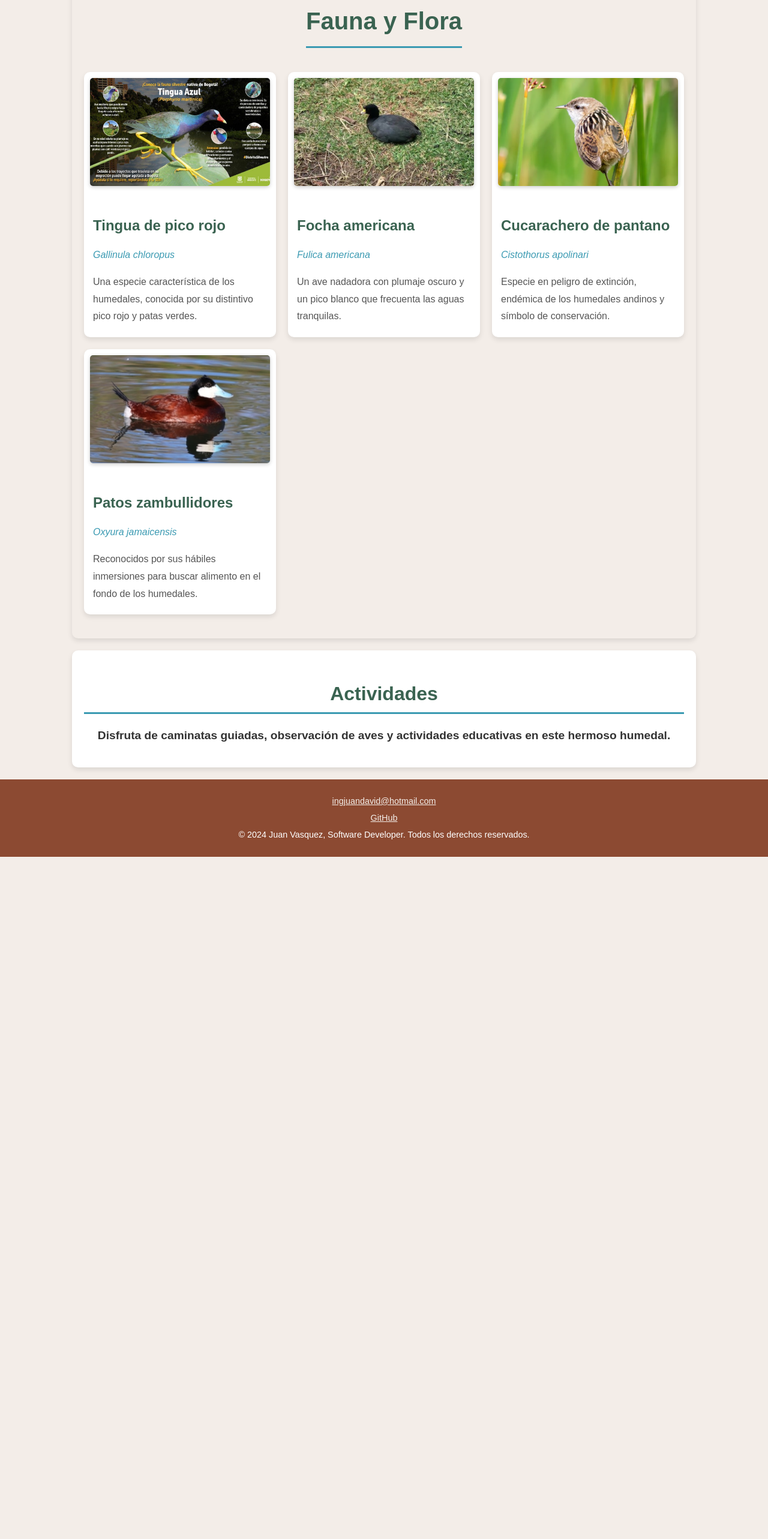
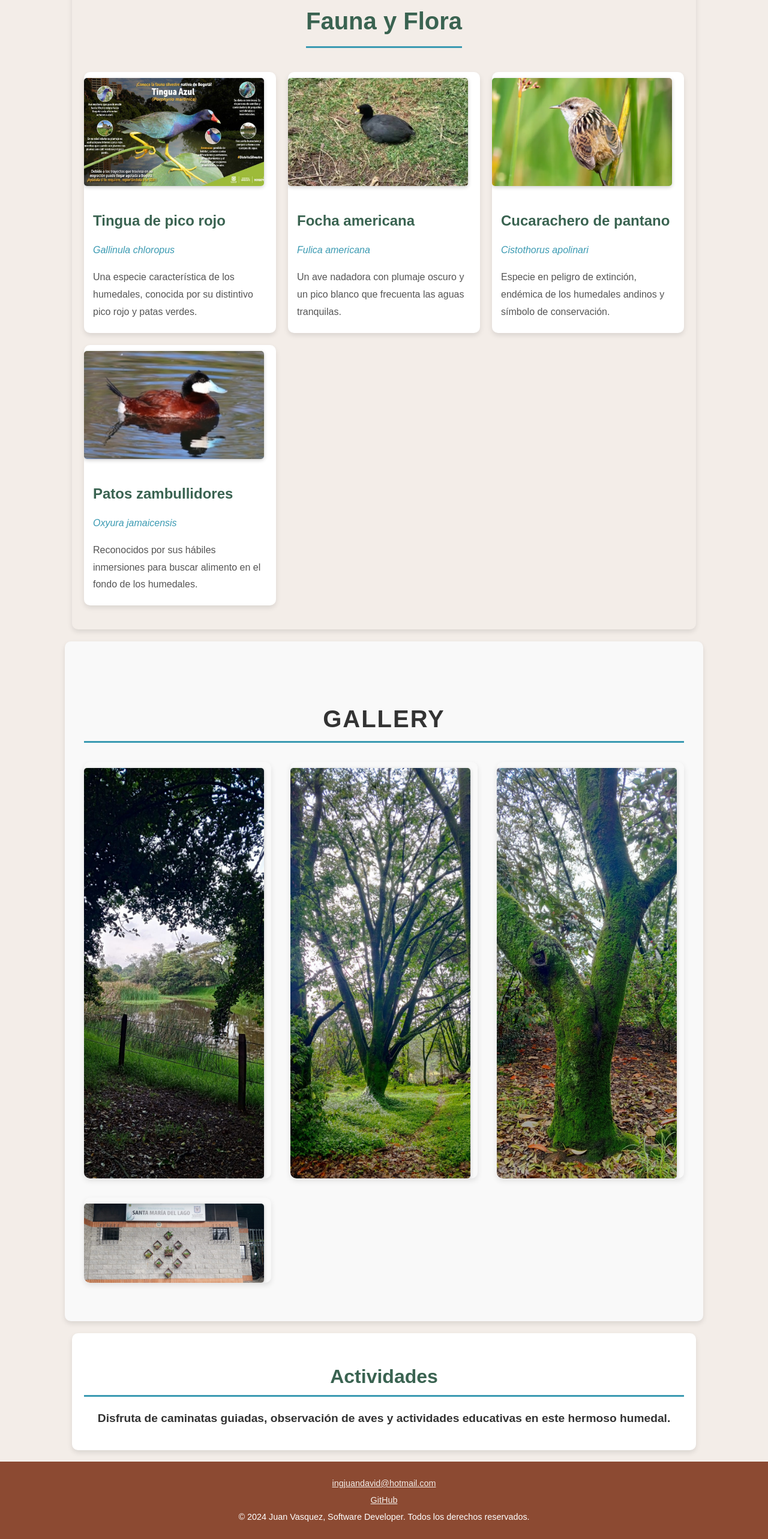
Before and after one commit to JuanDavidVasquez/humedal-santamaria-del-lago, a plain HTML site: page index.html in a window 1280 px wide. Shown: the part 1774-4339 px from the top of the page at 60% size. Before the commit the page ends 3202 px from the top, so only its background shows below. Drawn offline with Linux system fonts and the light colour scheme.

Commit message:
gallery
gallery

```diff
--- a/assets/styles.css
+++ b/assets/styles.css
@@ -378,3 +378,74 @@ nav ul {
     text-decoration: none;
     cursor: pointer;
 }
+
+/* General styles */
+#gallery {
+    padding: 4rem 2rem;
+    background-color: #f9f9f9;
+    text-align: center;
+  }
+
+  #gallery h2 {
+    font-size: 2.5rem;
+    color: #333;
+    margin-bottom: 2rem;
+    text-transform: uppercase;
+    letter-spacing: 2px;
+    font-family: 'Arial', sans-serif;
+  }
+
+  /* Gallery container */
+  .gallery-container {
+    display: grid;
+    grid-template-columns: repeat(auto-fit, minmax(250px, 1fr));
+    gap: 2rem;
+    max-width: 1200px;
+    margin: 0 auto;
+  }
+
+  /* Gallery card */
+  .gallery-card {
+    position: relative;
+    overflow: hidden;
+    border-radius: 10px;
+    box-shadow: 0 4px 10px rgba(0, 0, 0, 0.1);
+    transition: transform 0.3s ease, box-shadow 0.3s ease;
+  }
+
+  .gallery-card:hover {
+    transform: scale(1.05);
+    box-shadow: 0 8px 20px rgba(0, 0, 0, 0.2);
+  }
+
+  /* Gallery image */
+  .fauna-img {
+    width: 100%;
+    height: auto;
+    display: block;
+    transition: transform 0.3s ease;
+  }
+
+  .gallery-card:hover .fauna-img {
+    transform: scale(1.1);
+  }
+
+  /* Optional: add a hover effect for text */
+  .gallery-card::after {
+    content: attr(alt); /* Use the alt text for captions */
+    position: absolute;
+    bottom: 0;
+    left: 0;
+    width: 100%;
+    background: rgba(0, 0, 0, 0.7);
+    color: #fff;
+    font-size: 1rem;
+    padding: 0.5rem;
+    text-align: center;
+    opacity: 0;
+    transition: opacity 0.3s ease;
+  }
+
+  .gallery-card:hover::after {
+    opacity: 1;
+  }
--- a/index.html
+++ b/index.html
@@ -1,20 +1,28 @@
 <!DOCTYPE html>
 <html lang="es">
-
   <head>
-    <meta charset="UTF-8">
-    <meta name="viewport" content="width=device-width, initial-scale=1.0">
-    <meta name="description"
-        content="Explora el Humedal Santa María del Lago, un espacio natural en Bogotá que alberga una rica biodiversidad y ofrece actividades ecológicas para toda la familia.">
-    <meta name="keywords"
-        content="Humedal Santa María del Lago, Bogotá, biodiversidad, aves migratorias, flora nativa, turismo ecológico, Engativá">
-    <meta name="author" content="Juan David Vásquez">
-    <meta property="og:title" content="Humedal Santa María del Lago - Bogotá, Colombia">
-    <meta property="og:description"
-        content="Descubre la biodiversidad y las maravillas del Humedal Santa María del Lago en Bogotá.">
-    <meta property="og:image" content="imagen_humedal.jpg">
-    <meta name="twitter:card" content="summary_large_image">
-    <link rel="stylesheet" href="./assets/styles.css">
+    <meta charset="UTF-8" />
+    <meta name="viewport" content="width=device-width, initial-scale=1.0" />
+    <meta
+      name="description"
+      content="Explora el Humedal Santa María del Lago, un espacio natural en Bogotá que alberga una rica biodiversidad y ofrece actividades ecológicas para toda la familia."
+    />
+    <meta
+      name="keywords"
+      content="Humedal Santa María del Lago, Bogotá, biodiversidad, aves migratorias, flora nativa, turismo ecológico, Engativá"
+    />
+    <meta name="author" content="Juan David Vásquez" />
+    <meta
+      property="og:title"
+      content="Humedal Santa María del Lago - Bogotá, Colombia"
+    />
+    <meta
+      property="og:description"
+      content="Descubre la biodiversidad y las maravillas del Humedal Santa María del Lago en Bogotá."
+    />
+    <meta property="og:image" content="imagen_humedal.jpg" />
+    <meta name="twitter:card" content="summary_large_image" />
+    <link rel="stylesheet" href="./assets/styles.css" />
     <title>Humedal Santa María del Lago - Bogotá</title>
   </head>
 
@@ -34,85 +42,169 @@
       <p>Un espacio natural en el corazón de Bogotá</p>
     </header>
 
-
-
     <main>
       <section id="inicio">
-            <img src="./assets/img/panoramica.jpg" alt="Vista panorámica del Humedal Santa María del Lago" class="hero-image">
-            <p>El Humedal Santa María del Lago es un ecosistema vital para la biodiversidad de Bogotá. Descubre su
-                historia, sus especies y actividades para toda la familia.</p>
+        <img
+          src="./assets/img/panoramica.jpg"
+          alt="Vista panorámica del Humedal Santa María del Lago"
+          class="hero-image"
+        />
+        <p>
+          El Humedal Santa María del Lago es un ecosistema vital para la
+          biodiversidad de Bogotá. Descubre su historia, sus especies y
+          actividades para toda la familia.
+        </p>
       </section>
       <section id="sobre-humedal">
         <h2>Sobre el Humedal</h2>
-            <p>Ubicado en la localidad de Engativá, el Humedal Santa María del Lago es uno de los 15 humedales de Bogotá
-                y un refugio esencial para aves migratorias y fauna local. Con más de 10 hectáreas, este espacio combina
-                conservación y recreación.</p>
+        <p>
+          Ubicado en la localidad de Engativá, el Humedal Santa María del Lago
+          es uno de los 15 humedales de Bogotá y un refugio esencial para aves
+          migratorias y fauna local. Con más de 10 hectáreas, este espacio
+          combina conservación y recreación.
+        </p>
       </section>
       <section id="map">
         <h2>Ubicación</h2>
         <iframe
           src="https://www.google.com/maps/embed?pb=!1m18!1m12!1m3!1d4934.298935327705!2d-74.0952428241558!3d4.69441034171028!2m3!1f0!2f0!3f0!3m2!1i1024!2i768!4f13.1!3m3!1m2!1s0x8e3f9b3a1ca52f07%3A0x8ef5c9b1ec99c6ff!2sHumedal%20Santa%20Mar%C3%ADa%20del%20Lago!5e1!3m2!1ses-419!2sco!4v1732128824976!5m2!1ses-419!2sco"
-                width="100%" height="450" style="border:0;" allowfullscreen="" loading="lazy"
-                referrerpolicy="no-referrer-when-downgrade"></iframe>
-
+          width="100%"
+          height="450"
+          style="border: 0"
+          allowfullscreen=""
+          loading="lazy"
+          referrerpolicy="no-referrer-when-downgrade"
+        ></iframe>
       </section>
       <section id="fauna-flora">
         <h2>Fauna y Flora</h2>
         <div class="fauna-container">
           <article class="fauna-card">
-                    <img src="./assets/img/tinguaAzul.jpg" alt="Tingua de pico rojo" class="fauna-img">
+            <img
+              src="./assets/img/tinguaAzul.jpg"
+              alt="Tingua de pico rojo"
+              class="fauna-img"
+            />
             <div class="fauna-info">
               <h3>Tingua de pico rojo</h3>
               <p><em>Gallinula chloropus</em></p>
-                        <p>Una especie característica de los humedales, conocida por su distintivo pico rojo y patas verdes.</p>
+              <p>
+                Una especie característica de los humedales, conocida por su
+                distintivo pico rojo y patas verdes.
+              </p>
             </div>
           </article>
           <article class="fauna-card">
-                    <img src="./assets/img/fochaAmericana.jpg" alt="Focha americana" class="fauna-img">
+            <img
+              src="./assets/img/fochaAmericana.jpg"
+              alt="Focha americana"
+              class="fauna-img"
+            />
             <div class="fauna-info">
               <h3>Focha americana</h3>
               <p><em>Fulica americana</em></p>
-                        <p>Un ave nadadora con plumaje oscuro y un pico blanco que frecuenta las aguas tranquilas.</p>
+              <p>
+                Un ave nadadora con plumaje oscuro y un pico blanco que
+                frecuenta las aguas tranquilas.
+              </p>
             </div>
           </article>
           <article class="fauna-card">
-                    <img src="./assets/img/Cucarachero.webp" alt="Cucarachero de pantano" class="fauna-img">
+            <img
+              src="./assets/img/Cucarachero.webp"
+              alt="Cucarachero de pantano"
+              class="fauna-img"
+            />
             <div class="fauna-info">
               <h3>Cucarachero de pantano</h3>
               <p><em>Cistothorus apolinari</em></p>
-                        <p>Especie en peligro de extinción, endémica de los humedales andinos y símbolo de conservación.</p>
+              <p>
+                Especie en peligro de extinción, endémica de los humedales
+                andinos y símbolo de conservación.
+              </p>
             </div>
           </article>
           <article class="fauna-card">
-                    <img src="./assets/img/zambullidores.jpg" alt="Patos zambullidores" class="fauna-img">
+            <img
+              src="./assets/img/zambullidores.jpg"
+              alt="Patos zambullidores"
+              class="fauna-img"
+            />
             <div class="fauna-info">
               <h3>Patos zambullidores</h3>
               <p><em>Oxyura jamaicensis</em></p>
-                        <p>Reconocidos por sus hábiles inmersiones para buscar alimento en el fondo de los humedales.</p>
+              <p>
+                Reconocidos por sus hábiles inmersiones para buscar alimento en
+                el fondo de los humedales.
+              </p>
             </div>
           </article>
         </div>
       </section>
 
+      <section id="gallery">
+        <h2>Gallery</h2>
+        <div class="gallery-container">
+          <article class="gallery-card">
+            <img
+              src="./assets/img/imgM.jpeg"
+              alt="Tingua de pico rojo"
+              class="fauna-img"
+            />
+          </article>
+          <article class="gallery-card">
+            <img
+              src="./assets/img/imgM1.jpeg"
+              alt="Tingua de pico rojo"
+              class="fauna-img"
+            />
+          </article>
+          <article class="gallery-card">
+            <img
+              src="./assets/img/imgM2.jpeg"
+              alt="Tingua de pico rojo"
+              class="fauna-img"
+            />
+          </article>
+          <article class="gallery-card">
+            <img
+              src="./assets/img/imgM3.jpeg"
+              alt="Tingua de pico rojo"
+              class="fauna-img"
+            />
+          </article>
+        </div>
+      </section>
 
       <section id="actividades">
         <h2>Actividades</h2>
-            <p>Disfruta de caminatas guiadas, observación de aves y actividades educativas en este hermoso humedal.</p>
+        <p>
+          Disfruta de caminatas guiadas, observación de aves y actividades
+          educativas en este hermoso humedal.
+        </p>
       </section>
     </main>
     <!-- Modal -->
     <div id="imageModal" class="modal">
       <span id="closeModal" class="close">&times;</span>
-            <img id="modalImage" class="modal-content" src="" alt="Imagen ampliada">
+      <img id="modalImage" class="modal-content" src="" alt="Imagen ampliada" />
     </div>
     <footer>
       <section id="contacto">
-            <p><a href="mailto:ingjuandavid@hotmail.com">ingjuandavid@hotmail.com</a></p>
-            <p><a href="https://github.com/JuanDavidVasquez" target="_blank">GitHub</a></p>
+        <p>
+          <a href="mailto:ingjuandavid@hotmail.com">ingjuandavid@hotmail.com</a>
+        </p>
+        <p>
+          <a href="https://github.com/JuanDavidVasquez" target="_blank"
+            >GitHub</a
+          >
+        </p>
       </section>
-        <p>&copy; 2024 Juan Vasquez, Software Developer. Todos los derechos reservados.</p>
+      <p>
+        &copy; 2024 Juan Vasquez, Software Developer. Todos los derechos
+        reservados.
+      </p>
     </footer>
     <script src="./assets/app.js"></script>
   </body>
-
 </html>
```
Also changed, not shown: assets/img/imgM.jpeg (added), assets/img/imgM1.jpeg (added), assets/img/imgM2.jpeg (added), assets/img/imgM3.jpeg (added). Lines whose indentation alone changed are shown as unchanged.
